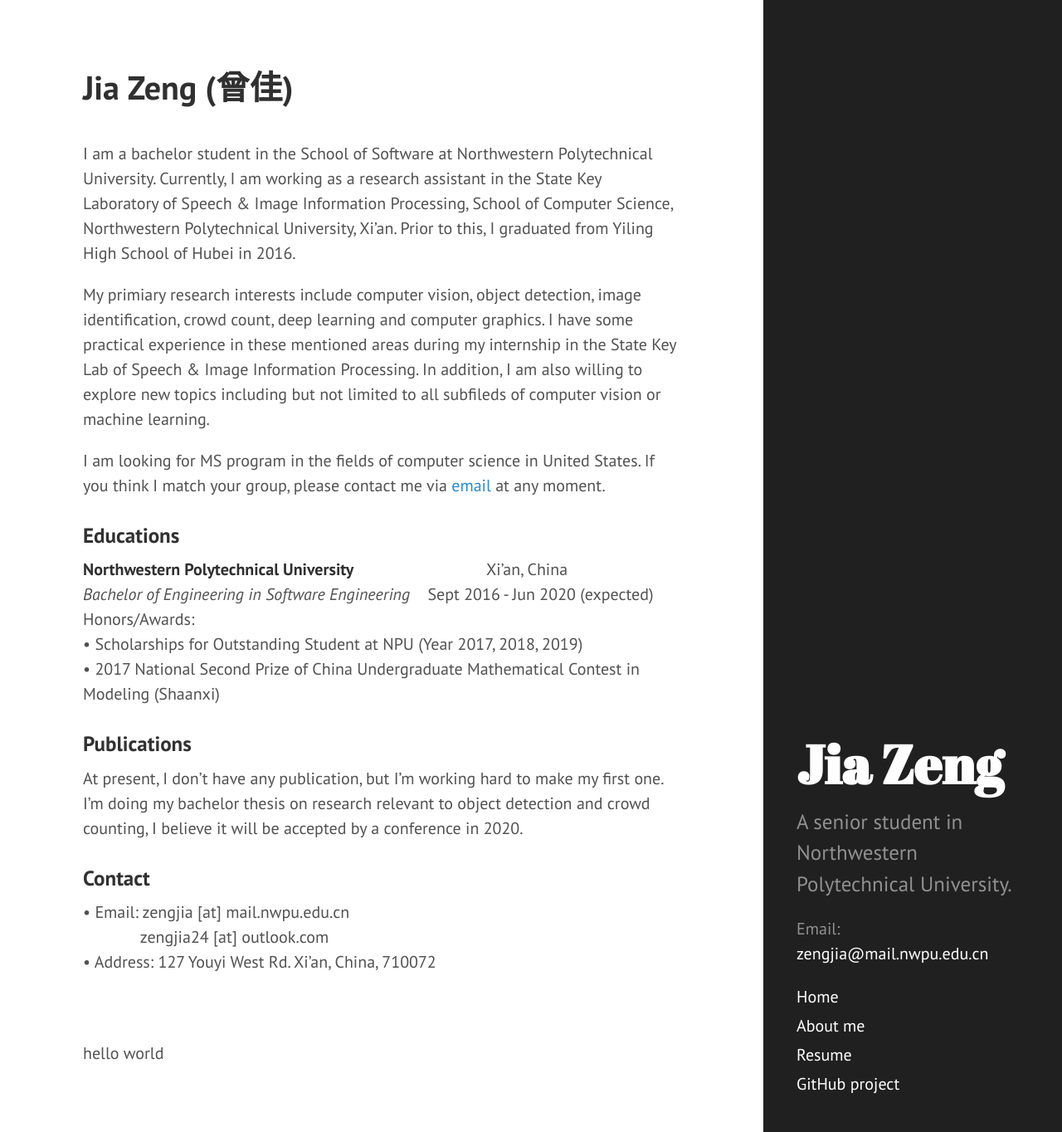
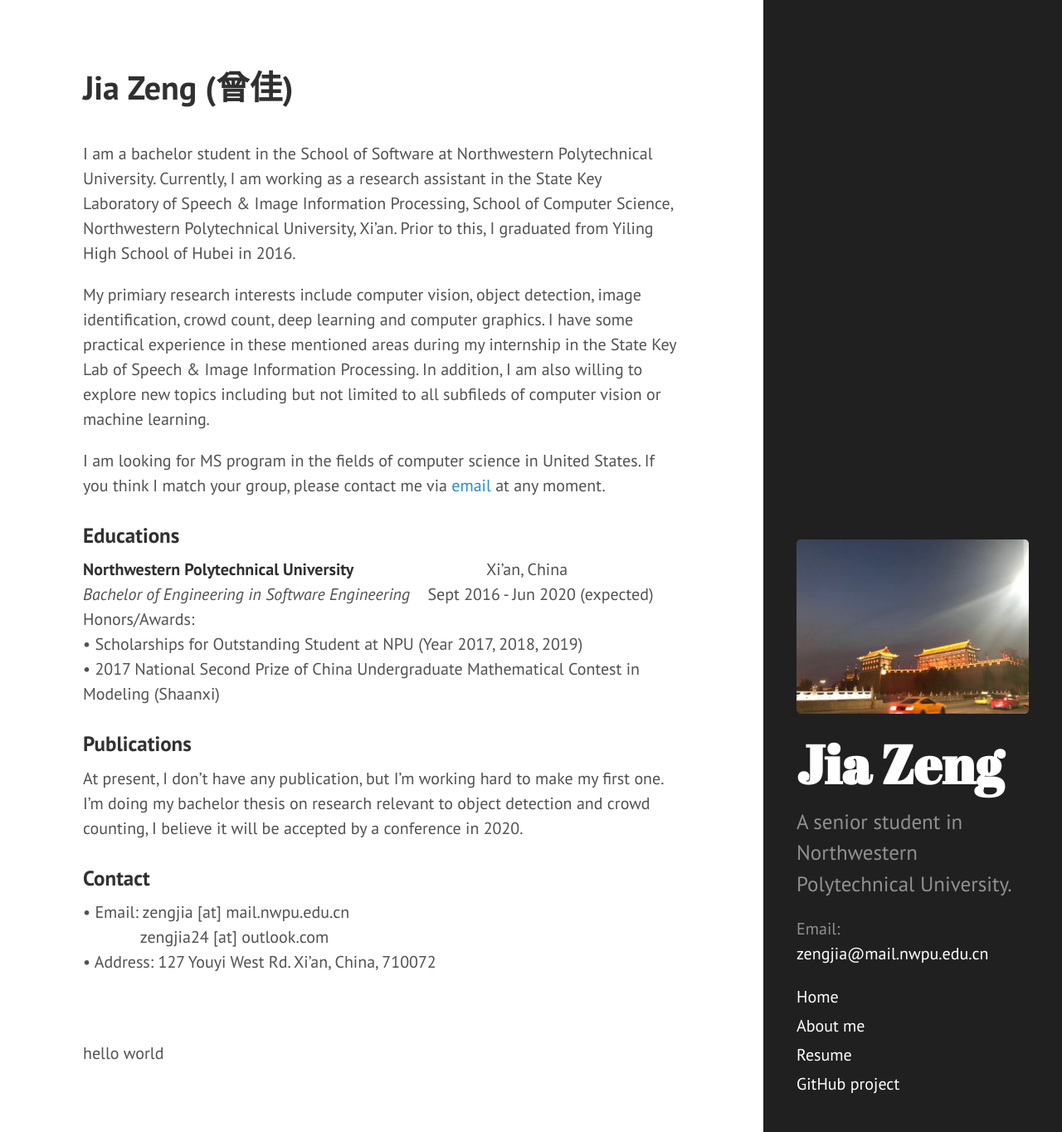
Before and after one commit to zjjzeng/zjjzeng.github.io, a Jekyll site: the page built from index.html, in a window 1280 px wide and 1364 px high. Shown: the whole window at 83% size. Built offline with Jekyll 4.4.1, drawn with Linux system fonts in a browser that asks for light colours; the list of posts is cut into pages by our own code.

Commit message:
Update sidebar.html

```diff
--- a/_includes/sidebar.html
+++ b/_includes/sidebar.html
@@ -1,10 +1,9 @@
 <div class="sidebar">
   <div class="container sidebar-sticky">
+        <img src = '../IMG_0150.JPG'/>
     <div class="sidebar-about">
       <h1>
-        <a href="{{ site.baseurl }}">
           {{ site.title }}
-        </a>
       </h1>
       <p class="lead">{{ site.description }}</p>
       <p class="email">Email: <a href="mailto:zengjia@mail.nwpu.edu.cn">zengjia@mail.nwpu.edu.cn</a></p>
```
